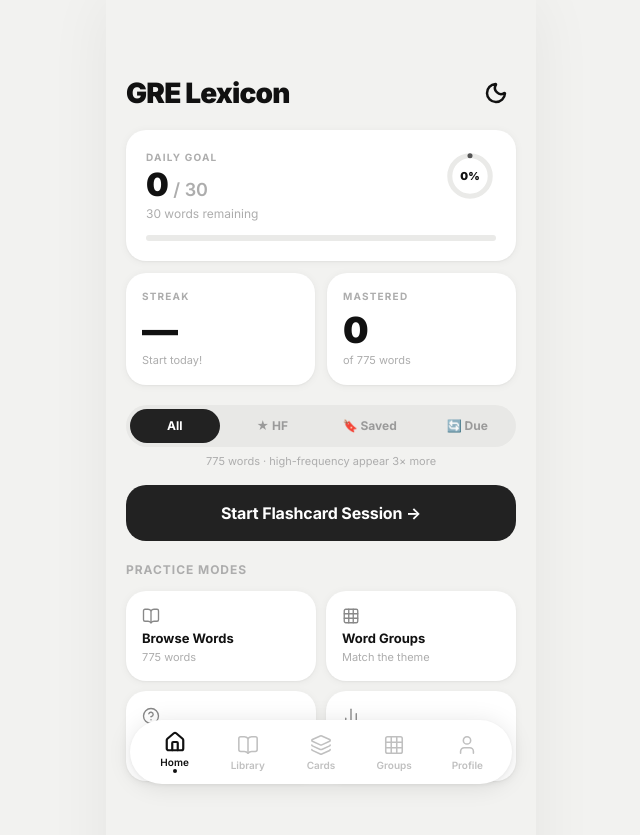
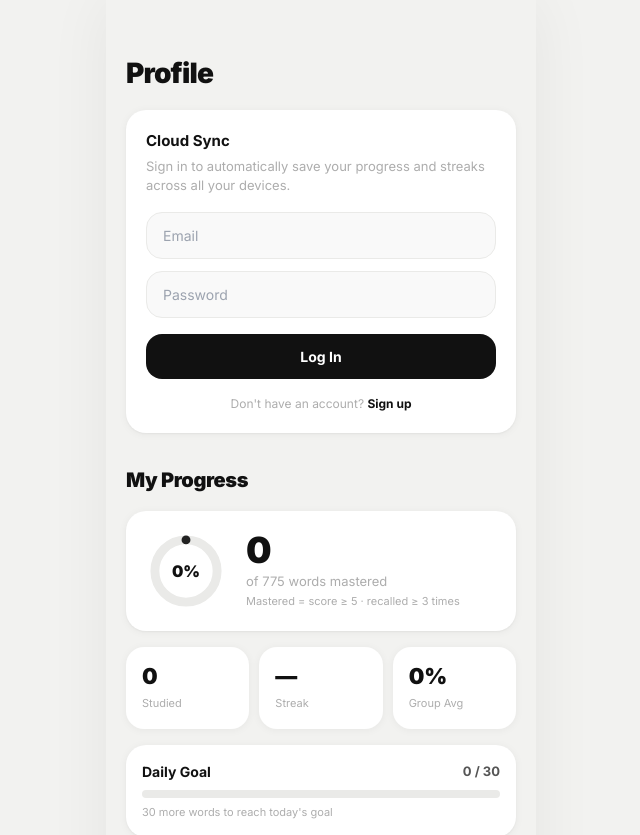
Before and after one commit to sarjanshah14/GREvocabulary, a React (Vite) app: page / in a window 1280 px wide. Shown: the top 835 px of the page, without its empty margins (319-959 px from the left). Built offline with nearby package versions, Linux system fonts and the light colour scheme.

Commit message:
fix: mandatory auth wall, flashcard square ratio, remove hardcoded total counts

```diff
--- a/src/App.jsx
+++ b/src/App.jsx
@@ -10,6 +10,7 @@ import WordGroups from './pages/WordGroups';
 import WordGroupPractice from './pages/WordGroupPractice';
 import ConfusingWords from './pages/ConfusingWords';
 import Profile from './pages/Profile';
+import { supabase } from './utils/supabaseClient';
 
 const HIDE_NAV = ['/flashcards', '/groups/practice', '/confusing/practice'];
 
@@ -17,6 +18,17 @@ export default function App() {
   const loc = useLocation();
   const hideNav = HIDE_NAV.some((p) => loc.pathname.startsWith(p));
   const [splashDone, setSplashDone] = useState(false);
+  const [session, setSession] = useState(null);
+
+  useEffect(() => {
+    supabase.auth.getSession().then(({ data: { session } }) => {
+      setSession(session);
+    });
+    const { data: { subscription } } = supabase.auth.onAuthStateChange((_event, session) => {
+      setSession(session);
+    });
+    return () => subscription.unsubscribe();
+  }, []);
 
   useEffect(() => {
     // Initialize dark mode from localStorage
@@ -49,6 +61,9 @@ export default function App() {
         transition={{ duration: 0.35, ease: 'easeOut' }}
       >
         <div className="page-wrap">
+          {!session ? (
+            <Profile />
+          ) : (
             <Routes>
               <Route path="/"               element={<Home />} />
               <Route path="/library"        element={<WordLibrary />} />
@@ -58,8 +73,9 @@ export default function App() {
               <Route path="/confusing"      element={<ConfusingWords />} />
               <Route path="/profile"        element={<Profile />} />
             </Routes>
+          )}
         </div>
-        {!hideNav && <Navbar />}
+        {(!hideNav && session) && <Navbar />}
       </motion.div>
     </>
   );
--- a/src/components/FlashCard.jsx
+++ b/src/components/FlashCard.jsx
@@ -101,6 +101,7 @@ const FlashCard = forwardRef(({ word, onSwipe }, ref) => {
           cursor: 'grab',
           touchAction: 'none',
           willChange: 'transform',
+          aspectRatio: '1/1',
         }}
         whileDrag={{ cursor: 'grabbing', scale: 1.01 }}
       >
--- a/src/pages/Flashcards.jsx
+++ b/src/pages/Flashcards.jsx
@@ -247,7 +247,7 @@ export default function Flashcards() {
             {modeNames[mode] || 'All Words'}
           </p>
           <p style={{ fontSize: 12, color: '#ADADAD', margin: '3px 0 0' }}>
-            {index} of {total} · Goal:{' '}
+            Card {index + 1} · Goal:{' '}
             <strong style={{ color: daily.count >= daily.goal ? '#333' : '#777' }}>
               {Math.min(daily.count, daily.goal)}/{daily.goal}
             </strong>
--- a/src/pages/Home.jsx
+++ b/src/pages/Home.jsx
@@ -121,7 +121,7 @@ export default function Home() {
               {stats.mastered}
             </p>
             <p style={{ fontSize: 11, color: '#ADADAD', marginTop: 4 }}>
-              of {stats.total} words
+              words mastered
             </p>
           </div>
         </div>
@@ -187,7 +187,7 @@ export default function Home() {
         </p>
         <div style={{ display: 'grid', gridTemplateColumns: '1fr 1fr', gap: 10 }}>
           {[
-            { icon: BookOpen, label: 'Browse Words', sub: `${stats.total} words`, path: '/library' },
+            { icon: BookOpen, label: 'Browse Words', sub: `All words`, path: '/library' },
             { icon: Grid3x3,  label: 'Word Groups',  sub: 'Match the theme',      path: '/groups/practice' },
             { icon: HelpCircle,label: 'Confusing Pairs', sub: '106 tricky pairs', path: '/confusing' },
             { icon: BarChart2, label: 'My Progress',  sub: `${stats.pct}% mastered`, path: '/dashboard' },
```
Also changed, not shown: 1 other file (tests, documents, lock files or other folders). Lines whose indentation alone changed are shown as unchanged.
